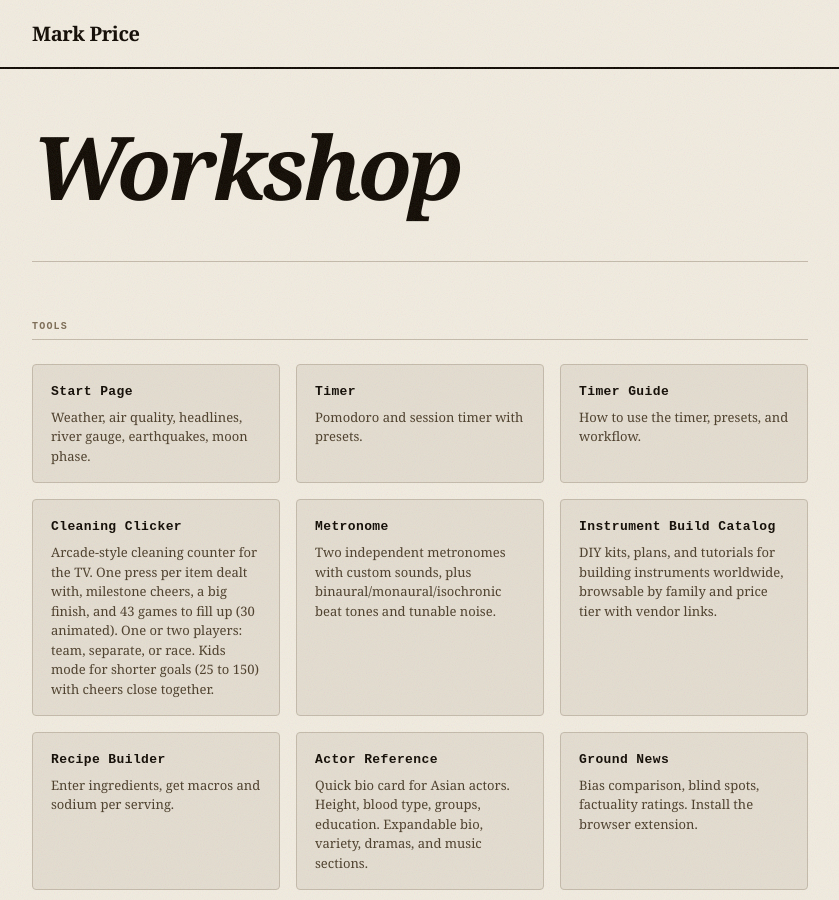
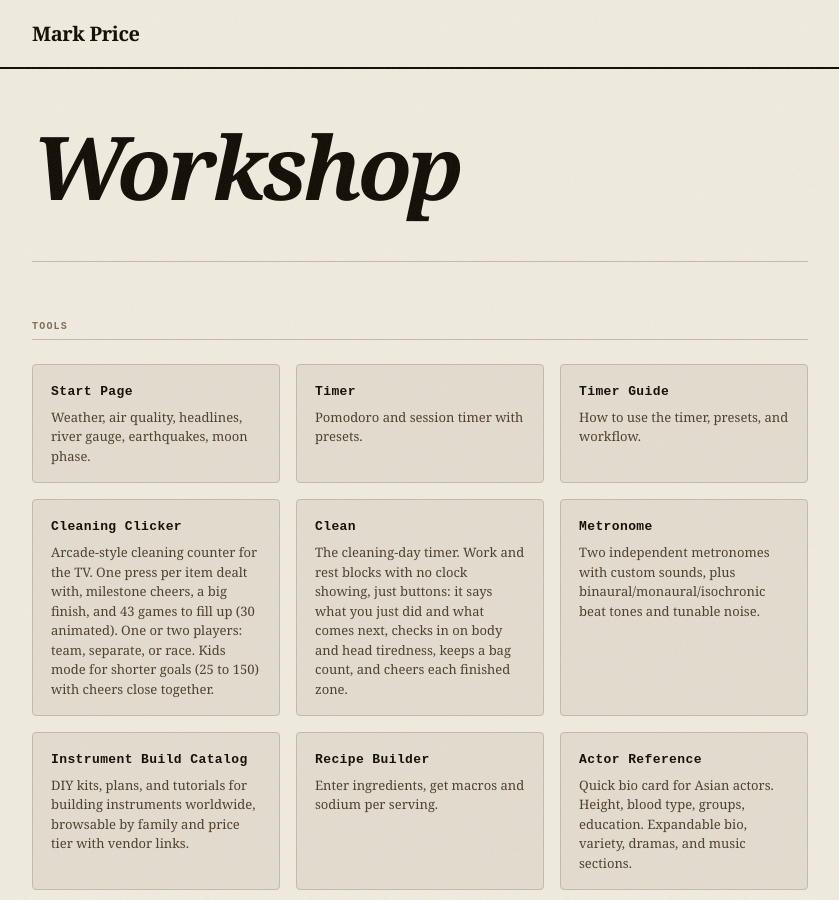
Before and after one commit to markzprice/markzprice.github.io, a Jekyll site: the page workshop.html, which Jekyll copies as it is, in a window 1280 px wide and 900 px high. Shown: the whole window, without its empty margins (220-1059 px from the left). Built offline with Jekyll 4.4.1, drawn with Linux system fonts in a browser that asks for light colours.

Commit message:
Workshop: add the Clean timer card

```diff
--- a/workshop.html
+++ b/workshop.html
@@ -100,6 +100,13 @@
     </div>
 
     <div class="ws-card">
+      <a href="clean.html">
+        <div class="ws-card-title">Clean</div>
+        <div class="ws-card-desc">The cleaning-day timer. Work and rest blocks with no clock showing, just buttons: it says what you just did and what comes next, checks in on body and head tiredness, keeps a bag count, and cheers each finished zone.</div>
+      </a>
+    </div>
+
+    <div class="ws-card">
       <a href="metronome.html">
         <div class="ws-card-title">Metronome</div>
         <div class="ws-card-desc">Two independent metronomes with custom sounds, plus binaural/monaural/isochronic beat tones and tunable noise.</div>
```
